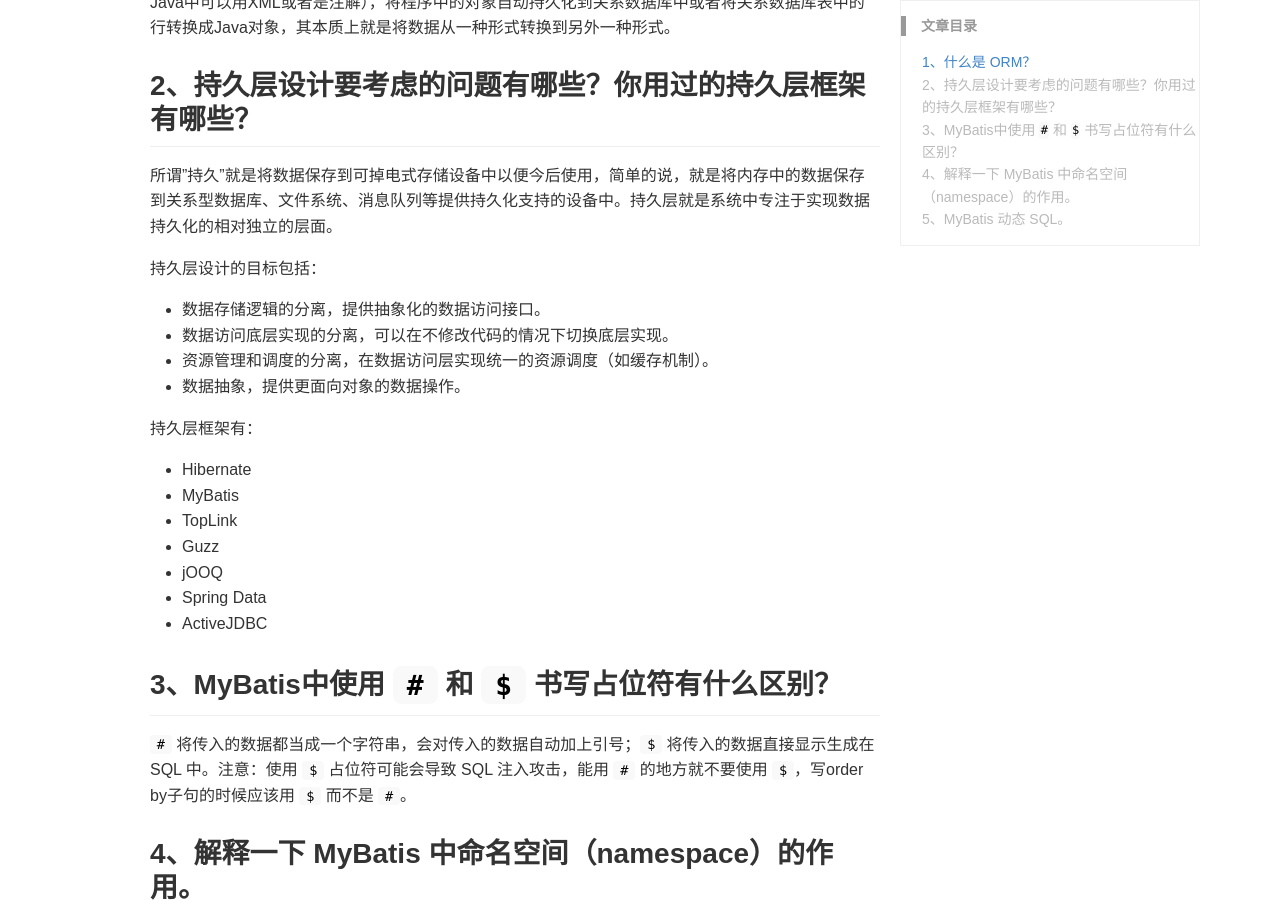
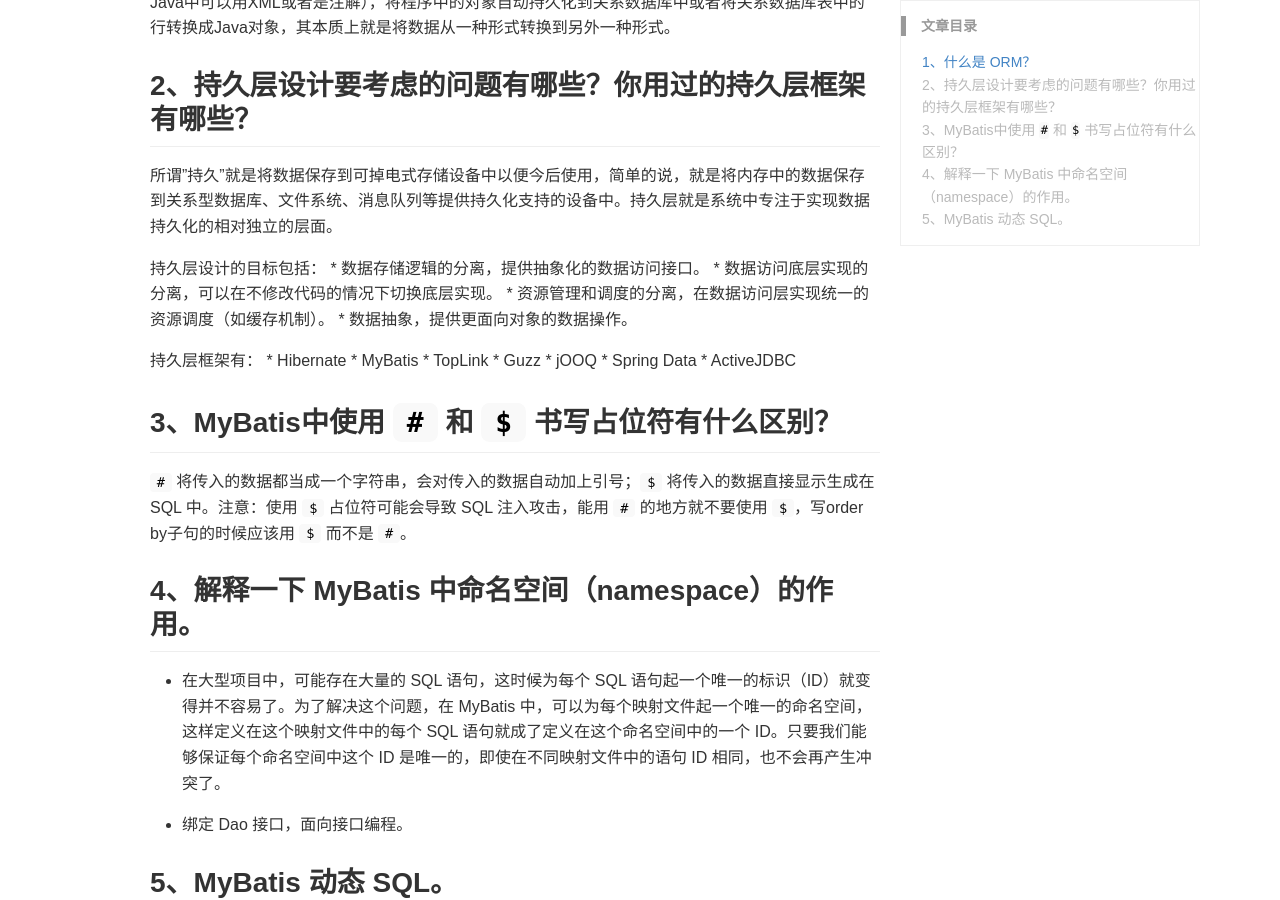
Before and after one commit to DoctorDeng/DoctorDeng.github.io, a Jekyll site: the page built from _posts/2016-09-18-java-SSM.md, in a window 1280 px wide and 900 px high, scrolled down 395 px. Built offline with Jekyll 4.4.1, drawn with Linux system fonts in a browser that asks for light colours.

Commit message:
modify file

```diff
--- a/_posts/2016-09-18-java-SSM.md
+++ b/_posts/2016-09-18-java-SSM.md
@@ -15,19 +15,19 @@
 所谓"持久"就是将数据保存到可掉电式存储设备中以便今后使用，简单的说，就是将内存中的数据保存到关系型数据库、文件系统、消息队列等提供持久化支持的设备中。持久层就是系统中专注于实现数据持久化的相对独立的层面。
 
 持久层设计的目标包括：
-- 数据存储逻辑的分离，提供抽象化的数据访问接口。
-- 数据访问底层实现的分离，可以在不修改代码的情况下切换底层实现。
-- 资源管理和调度的分离，在数据访问层实现统一的资源调度（如缓存机制）。
-- 数据抽象，提供更面向对象的数据操作。
+    * 数据存储逻辑的分离，提供抽象化的数据访问接口。
+    * 数据访问底层实现的分离，可以在不修改代码的情况下切换底层实现。
+    * 资源管理和调度的分离，在数据访问层实现统一的资源调度（如缓存机制）。
+    * 数据抽象，提供更面向对象的数据操作。
 
 持久层框架有：
-- Hibernate
-- MyBatis
-- TopLink
-- Guzz
-- jOOQ
-- Spring Data
-- ActiveJDBC
+    * Hibernate
+    * MyBatis
+    * TopLink
+    * Guzz
+    * jOOQ
+    * Spring Data
+    * ActiveJDBC
 
 ## 3、MyBatis中使用 `#` 和 `$` 书写占位符有什么区别？
 `#` 将传入的数据都当成一个字符串，会对传入的数据自动加上引号；`$` 将传入的数据直接显示生成在 SQL 中。注意：使用 `$` 占位符可能会导致 SQL 注入攻击，能用 `#` 的地方就不要使用 `$`，写order by子句的时候应该用 `$` 而不是 `#`。
```
